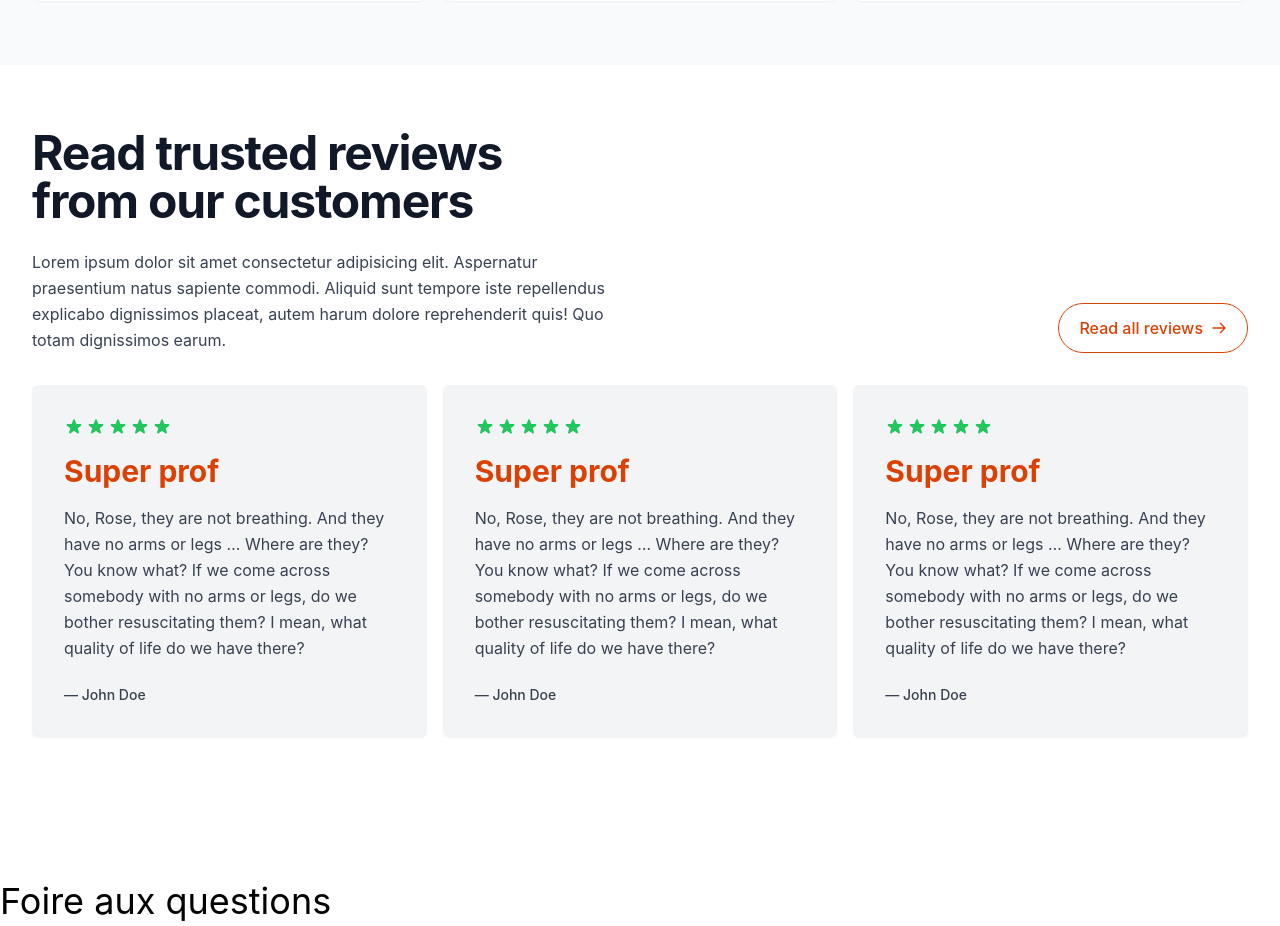
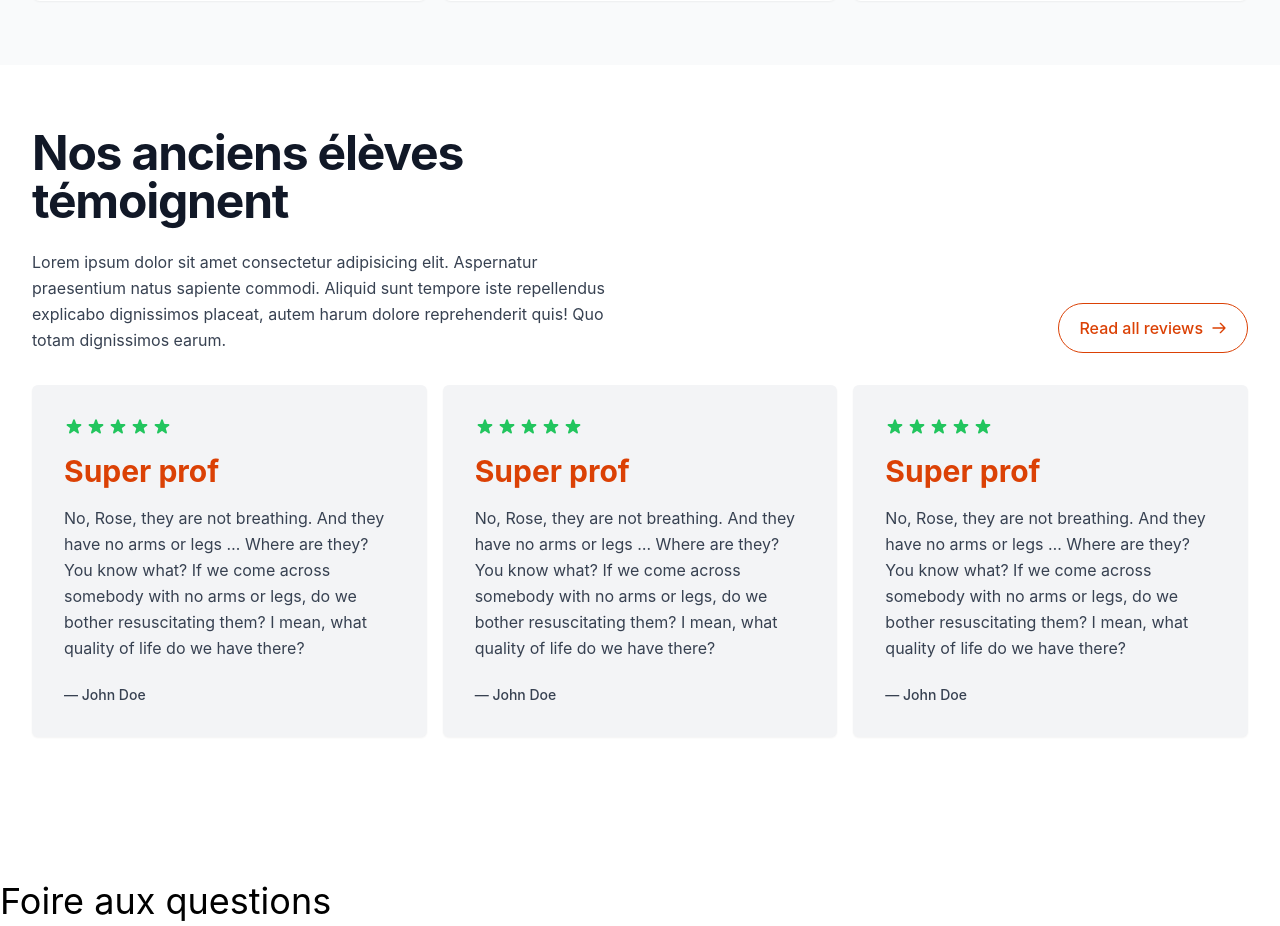
Before and after one commit to williambaele/classpro, a React (Create React App) app: page / in a window 1280 px wide. Shown: the part 1700-2626 px from the top of the page. Built offline with nearby package versions, Linux system fonts and the light colour scheme.

Commit message:
Quick fix

```diff
--- a/package.json
+++ b/package.json
@@ -6,6 +6,7 @@
     "@testing-library/jest-dom": "^5.17.0",
     "@testing-library/react": "^13.4.0",
     "@testing-library/user-event": "^13.5.0",
+    "firebase-tools": "^12.9.1",
     "framer-motion": "^10.16.5",
     "react": "^18.2.0",
     "react-dom": "^18.2.0",
--- a/src/components/Testimonials.js
+++ b/src/components/Testimonials.js
@@ -40,7 +40,7 @@ const Testimonials = () => {
     },
   ];
 
-  //RESTRICT TESTIMONIALS TO 3 ON INITIAL
+  //RESTRICT TESTIMONIALS TO 3 ITEMS ON INITIAL
   const [displayedTestimonials, setDisplayedTestimonials] = useState(3);
   const handleReadAllClick = () => {
     setDisplayedTestimonials(testimonials.length);
@@ -52,7 +52,7 @@ const Testimonials = () => {
         <div class="md:flex md:items-end md:justify-between">
           <div class="max-w-xl">
             <h2 class="text-4xl font-bold tracking-tight text-gray-900 sm:text-5xl">
-              Read trusted reviews from our customers
+              Nos anciens élèves témoignent
             </h2>
 
             <p class="mt-6 w-full leading-relaxed text-gray-700">
```
Also changed, not shown: firebase.json (added), 2 other files (tests, documents, lock files or other folders).
